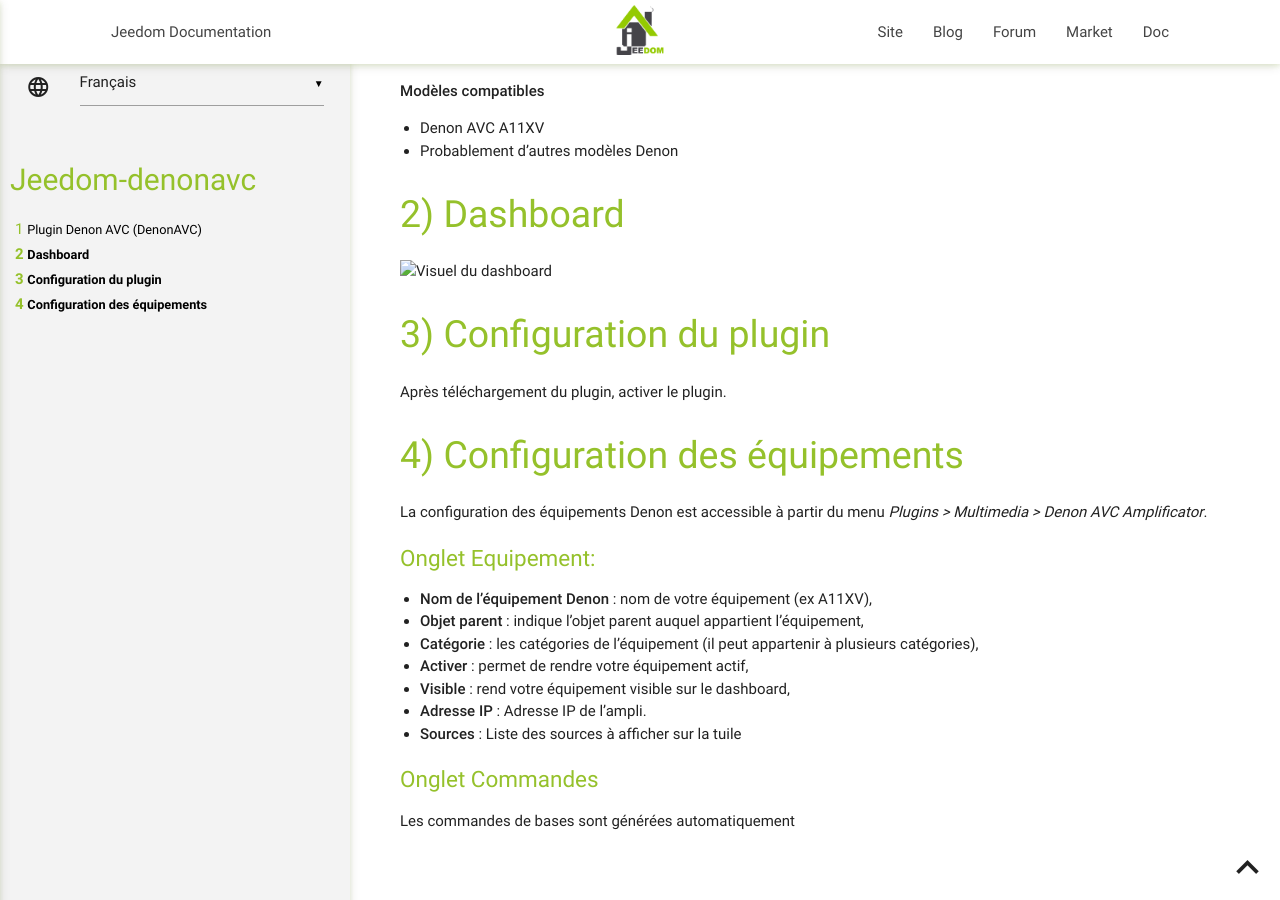
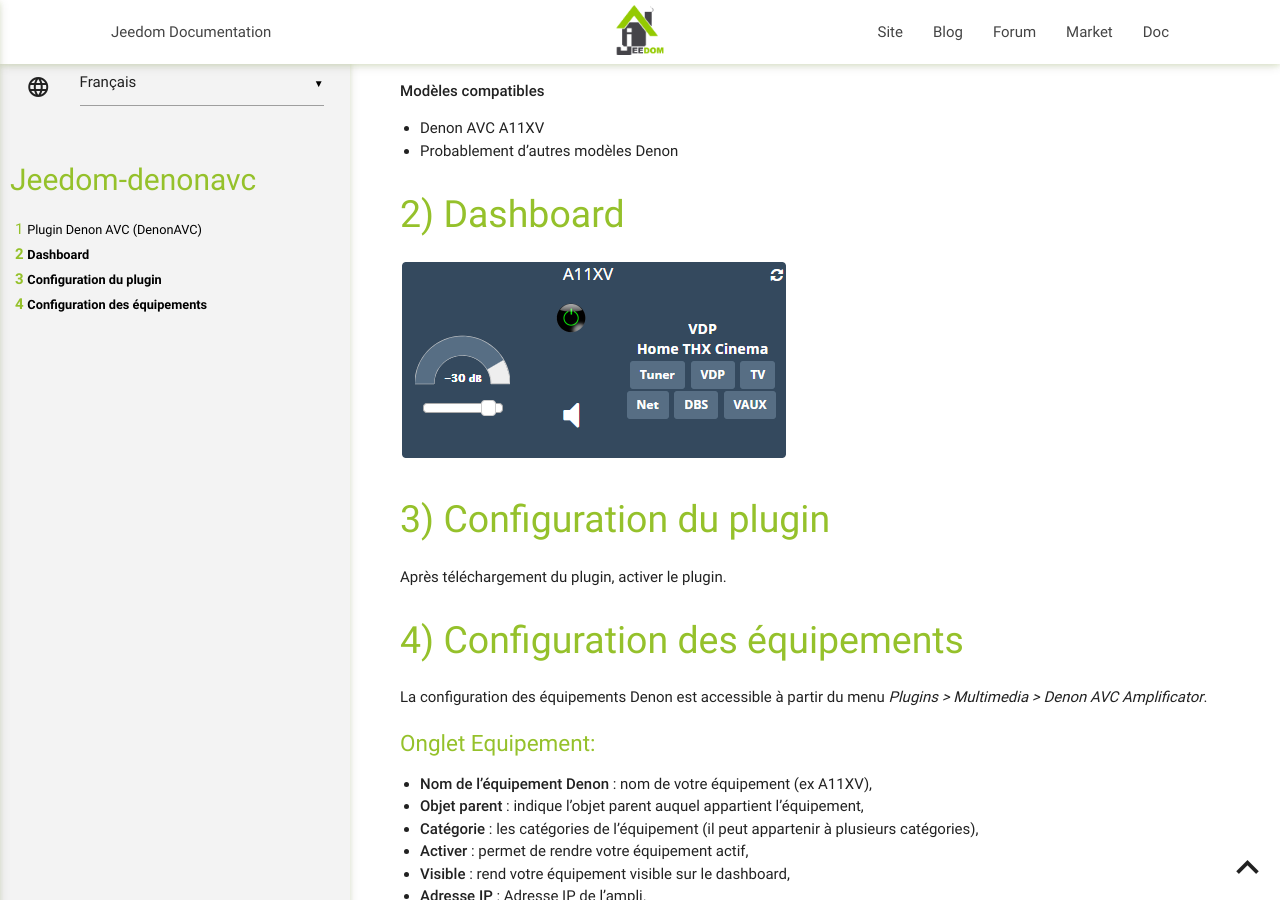
Before and after one commit to Cricri67/Jeedom-DenonAVC, a Jekyll site: the page built from docs/fr_FR/index.md, in a window 1280 px wide and 900 px high, scrolled down 459 px. Built offline with Jekyll 4.4.1, drawn with Linux system fonts in a browser that asks for light colours; our own code applies the rules of GitHub Pages for plain Markdown files.

Commit message:
Add files via upload

```diff
--- a/docs/fr_FR/index.md
+++ b/docs/fr_FR/index.md
@@ -23,7 +23,7 @@ Plugin pour commander les ampli Denon série AVC via Jeedom.
 Dashboard
 =======================
 
-![Visuel du dashboard](../assets/Dashboard.png "Visuel du dashboard")
+![Visuel du dashboard](../assets/images/Dashboard.png "Visuel du dashboard")
 
 Configuration du plugin
 =======================
```
